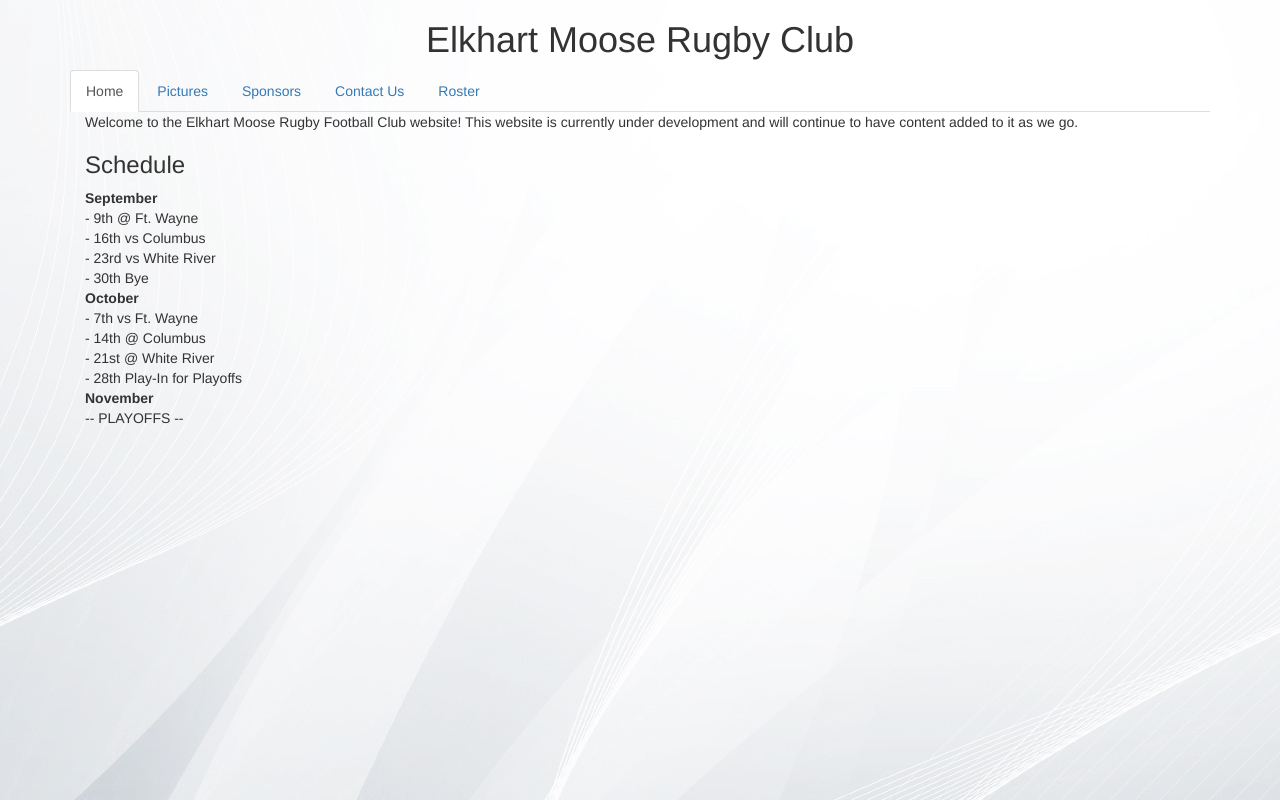
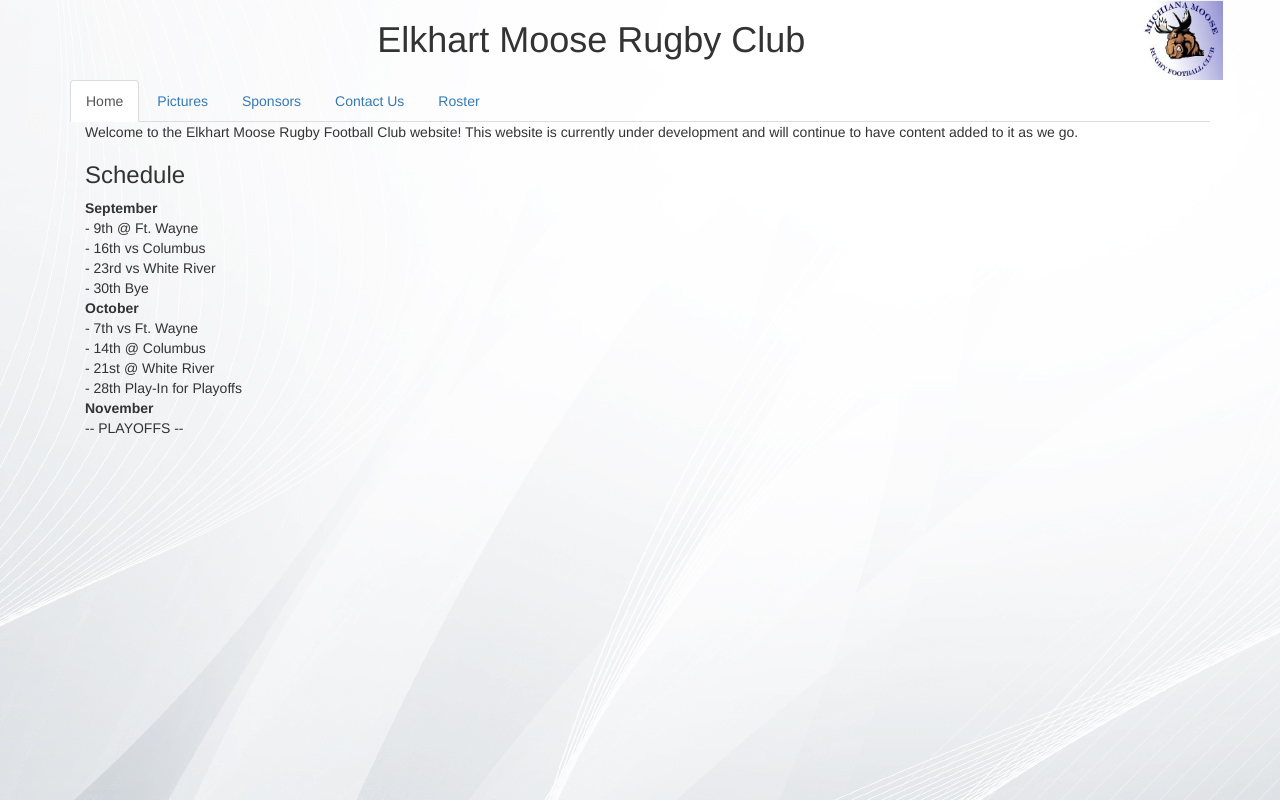
Before and after one commit to JoeKat07/MooseRugbyWebsite, an Angular app: page / in a window 1280 px wide. Built offline with nearby package versions, Linux system fonts and the light colour scheme.

Commit message:
renewing

```diff
--- a/src/app/app.component.html
+++ b/src/app/app.component.html
@@ -1,9 +1,10 @@
 <div class="container">
 
   <!--this is the title for the website-->
-  <div>
-    <h1 class="text-center">Elkhart Moose Rugby Club</h1>
+  <div class= "row">
+    <h1 class="text-center col-md-11 col-sm-11 col-sx-11 ">Elkhart Moose Rugby Club</h1><a href="home" title="Home" class="pull-right col-md-1 col-sm-1 col-xs-1"><img src = "assets/Moose.jpg" style="width:80px; height:80px;"></a>
   </div>
+
   <!--this is for navigation through various tabs to display content-->
   <div class="tabbable">
     <!--tabs to select-->
```
